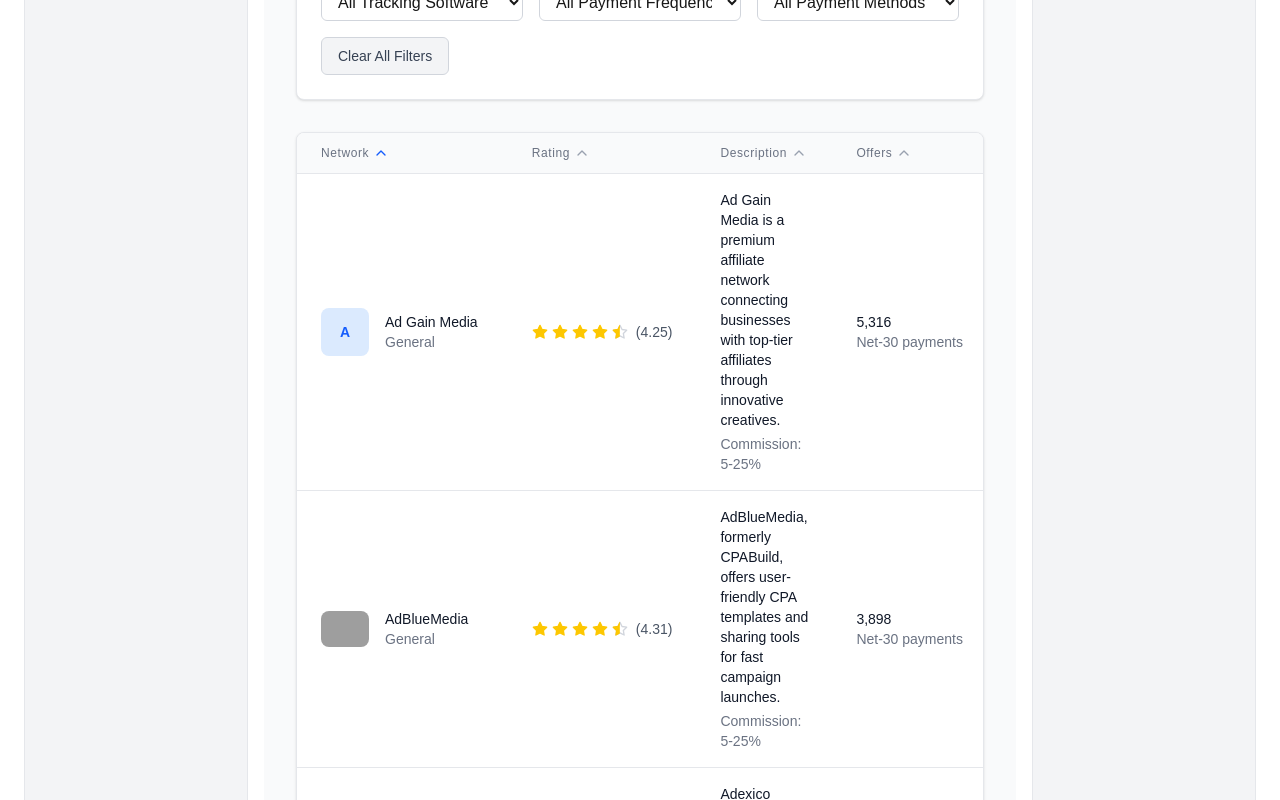
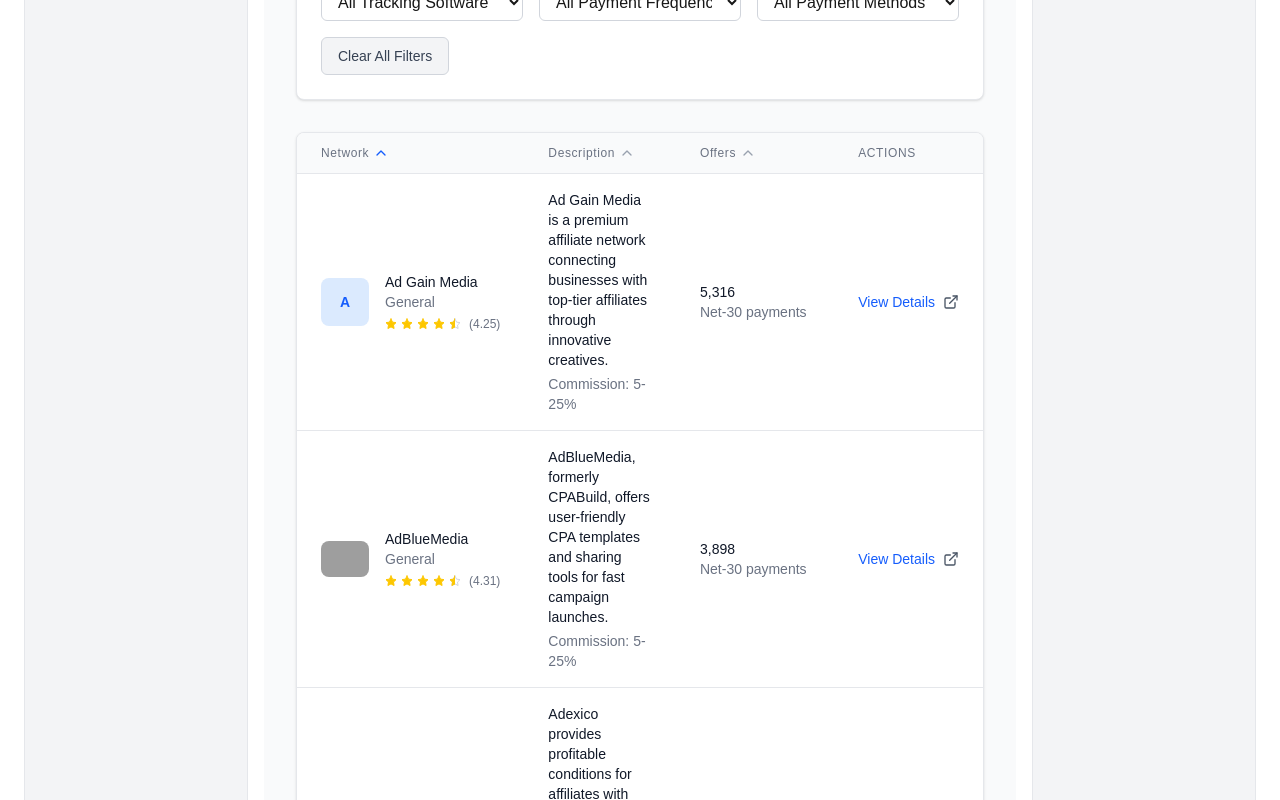
Before and after one commit to tishamishra/affinsight, a Next.js app: page / in a window 1280 px wide. Shown: the part 1040-1840 px from the top of the page. Built offline with nearby package versions, Linux system fonts and the light colour scheme; grey boxes are pictures that could not be loaded.

Commit message:
Move star rating under network name and logo - Remove separate rating column - Make star rating more compact and intuitive - Rating now appears directly under network name for better UX

```diff
--- a/src/components/NetworkList.tsx
+++ b/src/components/NetworkList.tsx
@@ -84,18 +84,18 @@
     for (let i = 0; i < 5; i++) {
       if (i < fullStars) {
         stars.push(
-          <FiStar key={i} className="w-4 h-4 text-yellow-400 fill-current" />
+          <FiStar key={i} className="w-3 h-3 text-yellow-400 fill-current" />
         );
       } else if (i === fullStars && hasHalfStar) {
         stars.push(
           <div key={i} className="relative">
-            <FiStar className="w-4 h-4 text-gray-300" />
-            <FiStar className="w-4 h-4 text-yellow-400 fill-current absolute inset-0" style={{ clipPath: 'inset(0 50% 0 0)' }} />
+            <FiStar className="w-3 h-3 text-gray-300" />
+            <FiStar className="w-3 h-3 text-yellow-400 fill-current absolute inset-0" style={{ clipPath: 'inset(0 50% 0 0)' }} />
           </div>
         );
       } else {
         stars.push(
-          <FiStar key={i} className="w-4 h-4 text-gray-300" />
+          <FiStar key={i} className="w-3 h-3 text-gray-300" />
         );
       }
     }
@@ -103,7 +103,7 @@
     return (
       <div className="flex items-center space-x-1">
         {stars}
-        <span className="text-sm text-gray-600 ml-1">({rating})</span>
+        <span className="text-xs text-gray-500 ml-1">({rating})</span>
       </div>
     );
   };
@@ -124,15 +124,7 @@
                     <SortIcon field="name" />
                   </button>
                 </th>
-                <th className="px-6 py-3 text-left text-xs font-medium text-gray-500 uppercase tracking-wider">
-                  <button
-                    onClick={() => handleSort("rating")}
-                    className="flex items-center space-x-1 hover:text-gray-700 transition-colors"
-                  >
-                    <span>Rating</span>
-                    <SortIcon field="rating" />
-                  </button>
-                </th>
+
                 <th className="px-6 py-3 text-left text-xs font-medium text-gray-500 uppercase tracking-wider">
                   <button
                     onClick={() => handleSort("description")}
@@ -194,11 +186,11 @@
                       <div className="text-sm text-gray-500">
                         {network.category}
                       </div>
+                      <div className="mt-1">
+                        <StarRating rating={network.rating} />
                       </div>
                     </div>
-                  </td>
-                  <td className="px-6 py-4 whitespace-nowrap">
-                    <StarRating rating={network.rating} />
+                  </div>
                 </td>
                   <td className="px-6 py-4">
                     <div className="text-sm text-gray-900 max-w-xs">
```
Lines whose indentation alone changed are shown as unchanged.
